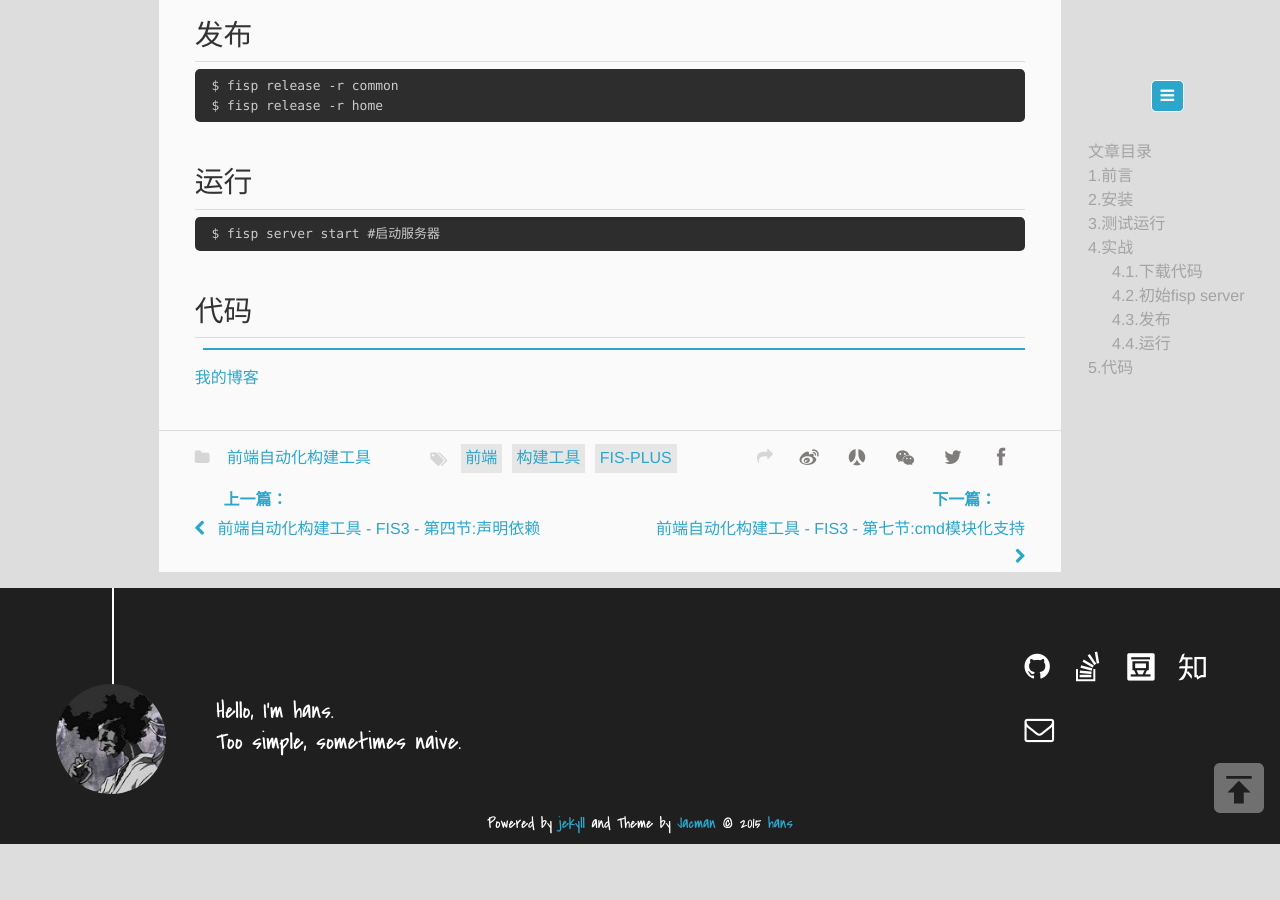
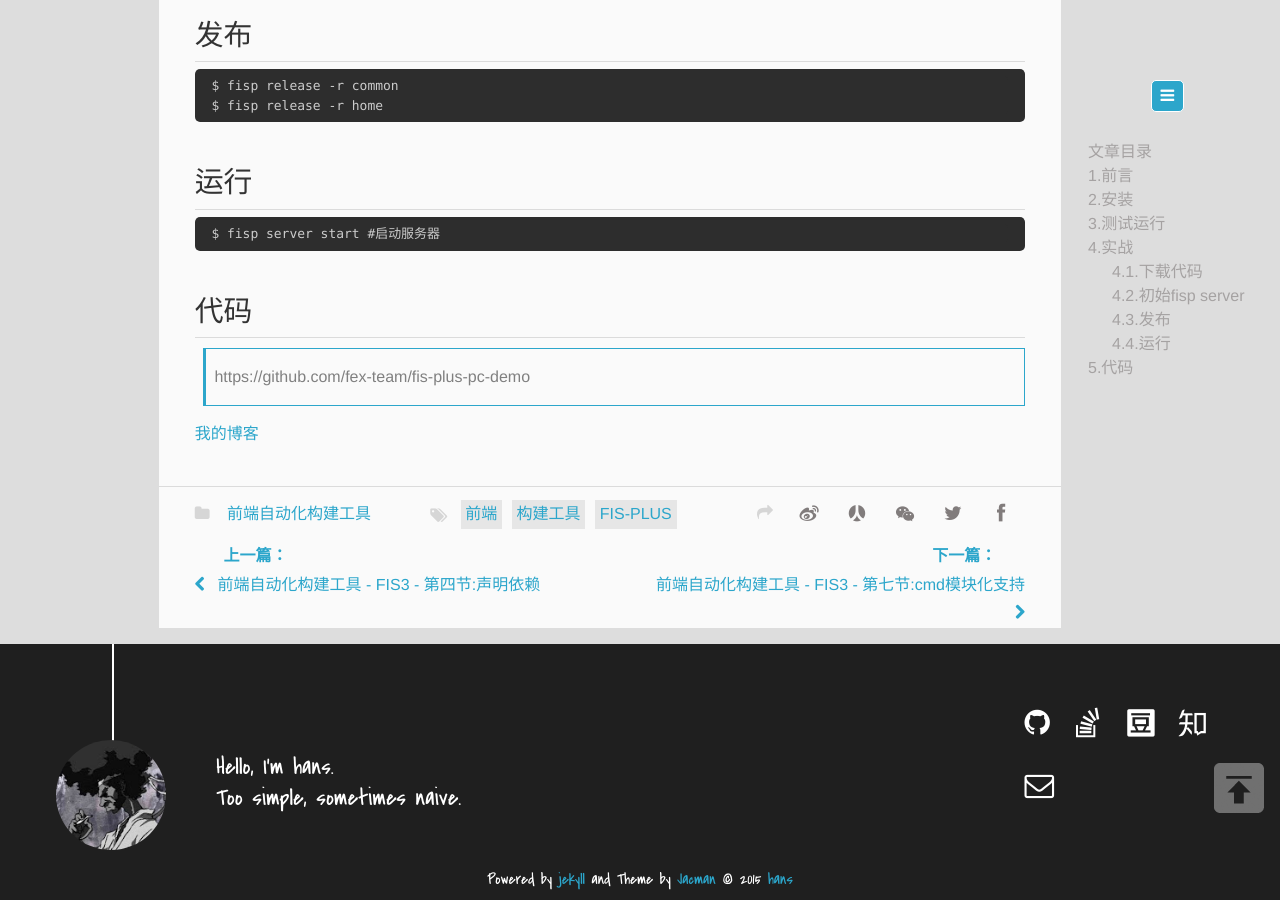
Before and after one commit to hans007/Hans007.GitHub.io, a Jekyll site: the page built from _posts/2016-11-25-fis-plus-setup-01.md, in a window 1280 px wide and 900 px high, scrolled down 2053 px. Built offline with Jekyll 4.4.1, drawn with Linux system fonts in a browser that asks for light colours; Markdown is read by kramdown in place of the engine named in the settings; comment, search, counter and statistics services are not loaded; before the commit the page ends 2897 px from its top, so only the background shows below that; part of the change alters nothing that is shown.

Commit message:
更新代码

```diff
--- a/_posts/2016-11-25-fis-plus-setup-01.md
+++ b/_posts/2016-11-25-fis-plus-setup-01.md
@@ -108,6 +108,6 @@ $ fisp server start #启动服务器
 
 # 代码
 
->
+> https://github.com/fex-team/fis-plus-pc-demo
 
 [我的博客](https://hans007.github.io)
```
